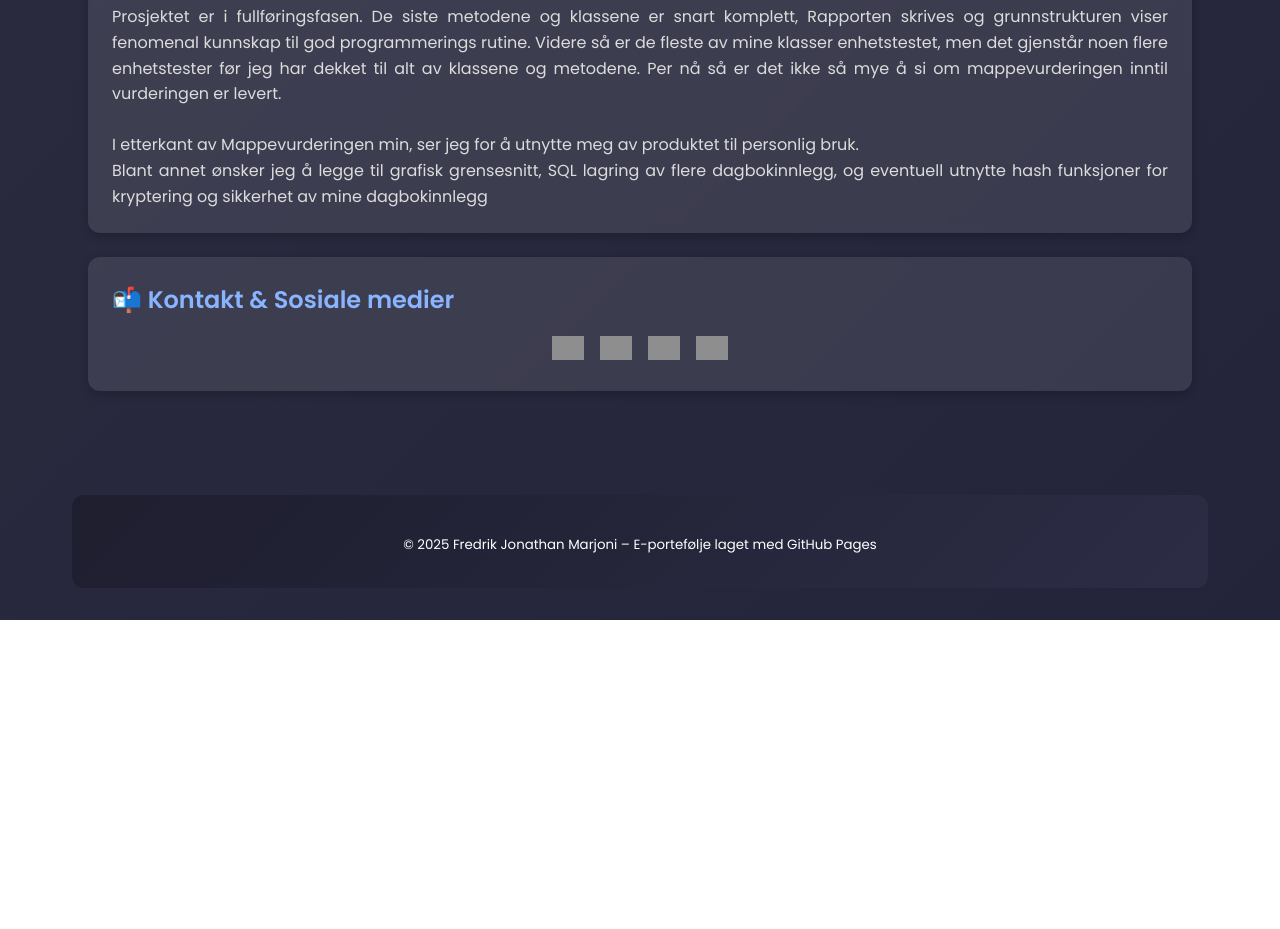
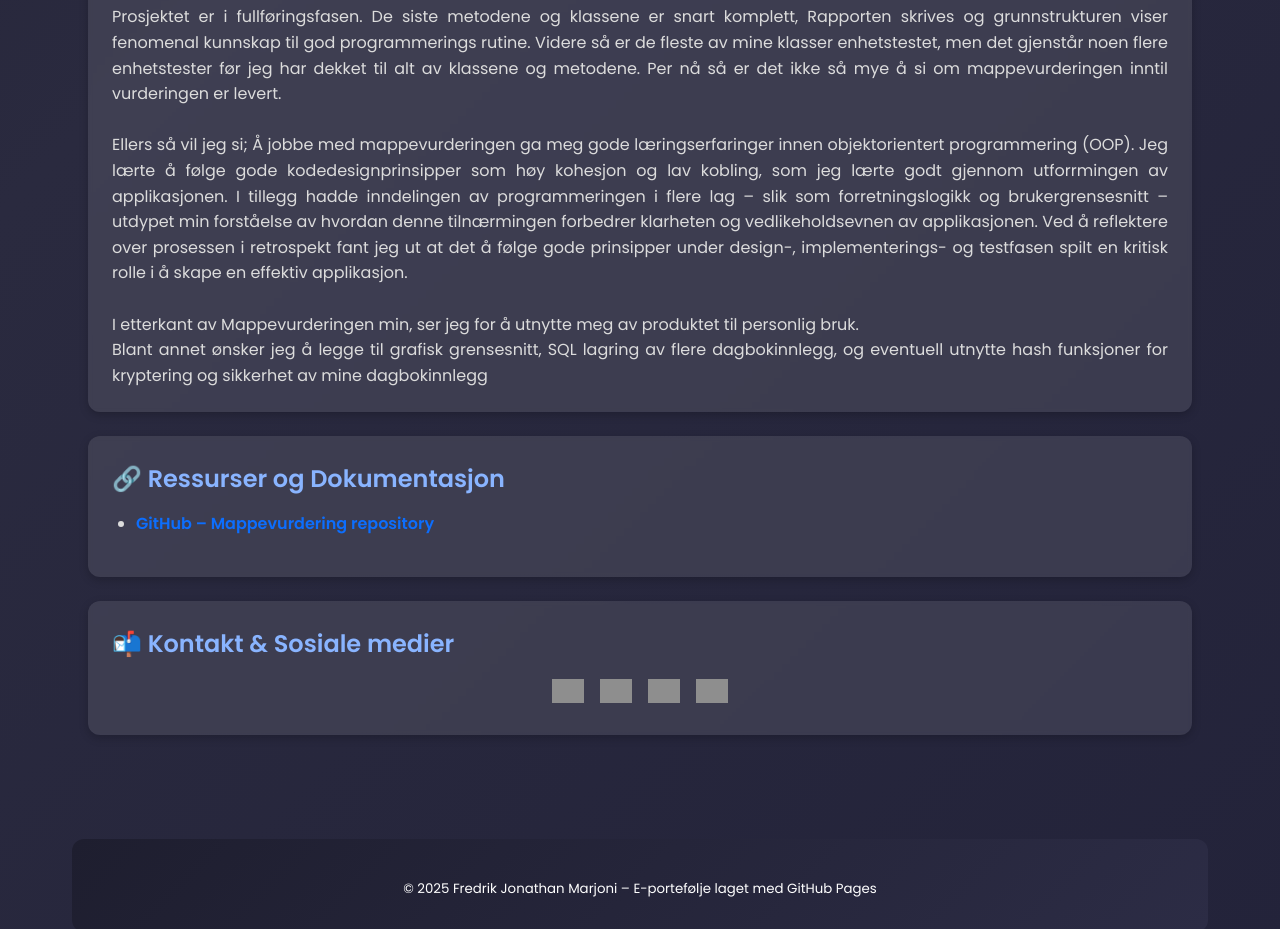
Before and after one commit to Marjoni-fj/E-portofolioV1, a plain HTML site: page projects/mappevurdering.html in a window 1280 px wide. Shown: the part 1820-2749 px from the top of the page. Before the commit the page ends 2440 px from the top, so only its background shows below. Drawn offline with Linux system fonts and the light colour scheme; grey boxes are pictures that could not be loaded.

Commit message:
Feat[]: Added a reflection note on my mappevurdering

```diff
--- a/projects/mappevurdering.html
+++ b/projects/mappevurdering.html
@@ -217,9 +217,23 @@ footer {
     Per nå så er det ikke så mye å si om mappevurderingen inntil vurderingen er levert.
   </p>
   <br>
+  <p>Ellers så vil jeg si;
+    Å jobbe med mappevurderingen ga meg gode læringserfaringer innen objektorientert programmering (OOP).
+    Jeg lærte å følge gode kodedesignprinsipper som høy kohesjon og lav kobling, som jeg lærte godt gjennom utforrmingen av applikasjonen.
+    I tillegg hadde inndelingen av programmeringen i flere lag – slik som forretningslogikk og brukergrensesnitt – utdypet min forståelse av hvordan
+    denne tilnærmingen forbedrer klarheten og vedlikeholdsevnen av applikasjonen. Ved å reflektere over prosessen i retrospekt fant
+    jeg ut at det å følge gode prinsipper under design-, implementerings- og testfasen spilt en kritisk rolle i å skape en effektiv applikasjon.</p>
+  <br>
   <p>I etterkant av Mappevurderingen min, ser jeg for å utnytte meg av produktet til personlig bruk. </p>
   <p>Blant annet ønsker jeg å legge til grafisk grensesnitt, SQL lagring av flere dagbokinnlegg,
     og eventuell utnytte hash funksjoner for kryptering og sikkerhet av mine dagbokinnlegg</p>
+</div>
+
+<div class="card">
+  <h2>🔗 Ressurser og Dokumentasjon</h2>
+  <ul>
+    <li><a href="https://github.com/NTNU-IDI/mappe-2025-Marjoni-fj" target="_blank">GitHub – Mappevurdering repository</a></li>
+  </ul>
 </div>
 
 <section id="kontakt" class="section">
```
